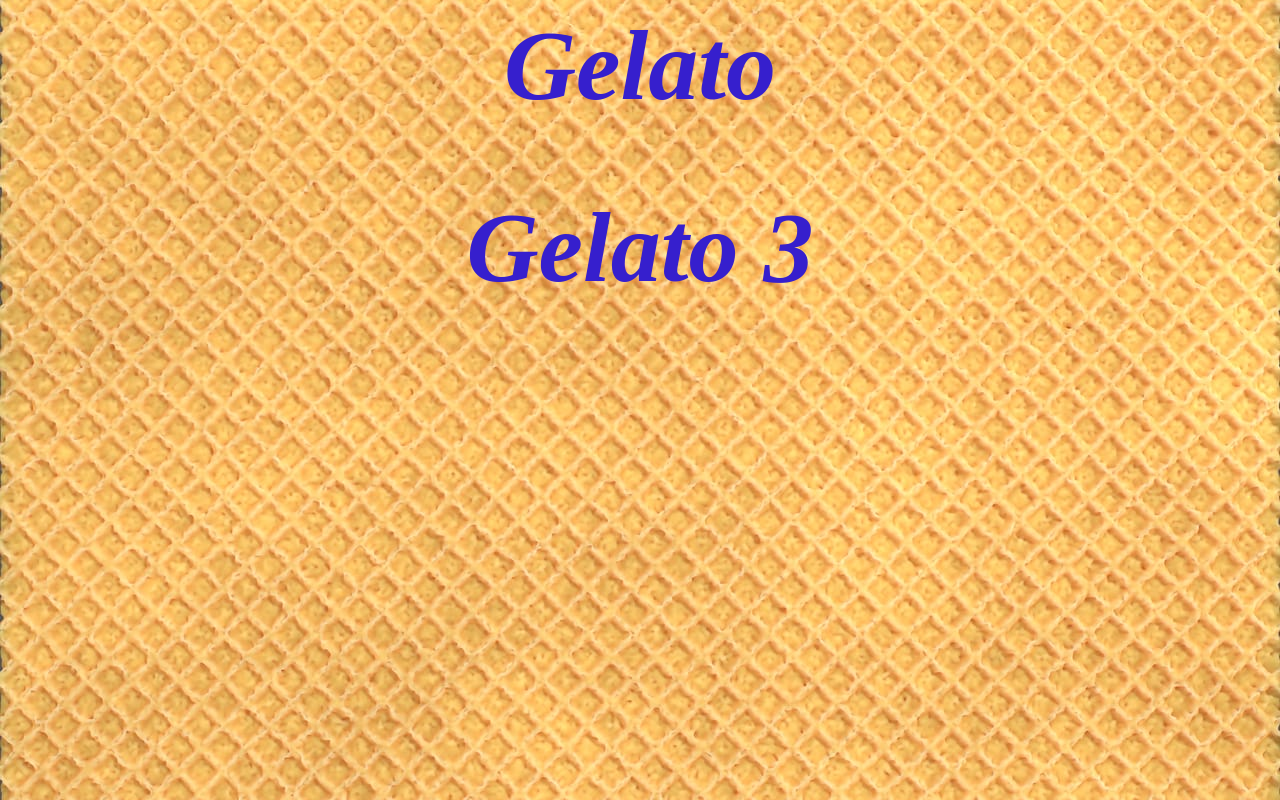
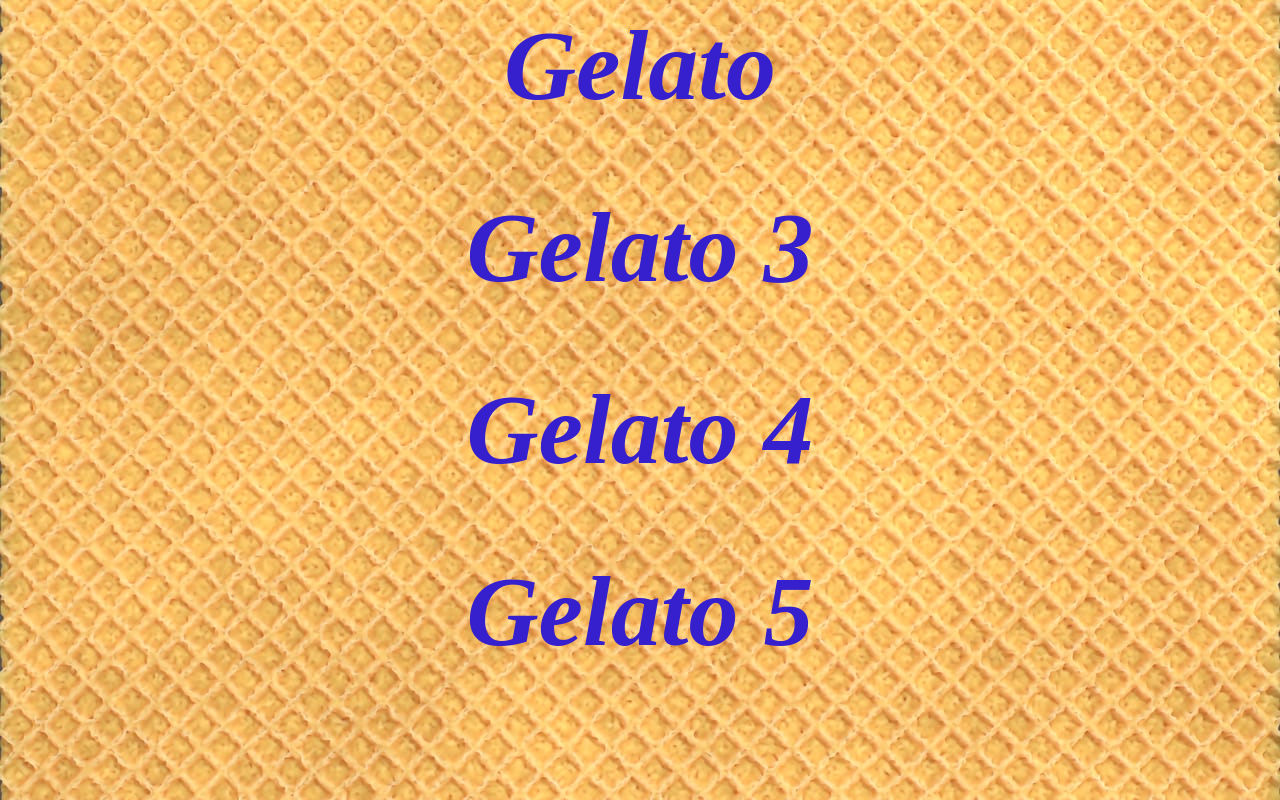
Before and after one commit to faiJuan/LaboratorioProgramacion, a plain HTML site: page index.html in a window 1280 px wide. Drawn offline with Linux system fonts and the light colour scheme.

Commit message:
prueba 2

```diff
--- a/index.html
+++ b/index.html
@@ -7,6 +7,8 @@
     <header>
         <h1>Gelato</h1>
         <h1>Gelato 3</h1>
+        <h1>Gelato 4</h1>
+        <h1>Gelato 5</h1>
     </header>
 </body>
 </html>
```
